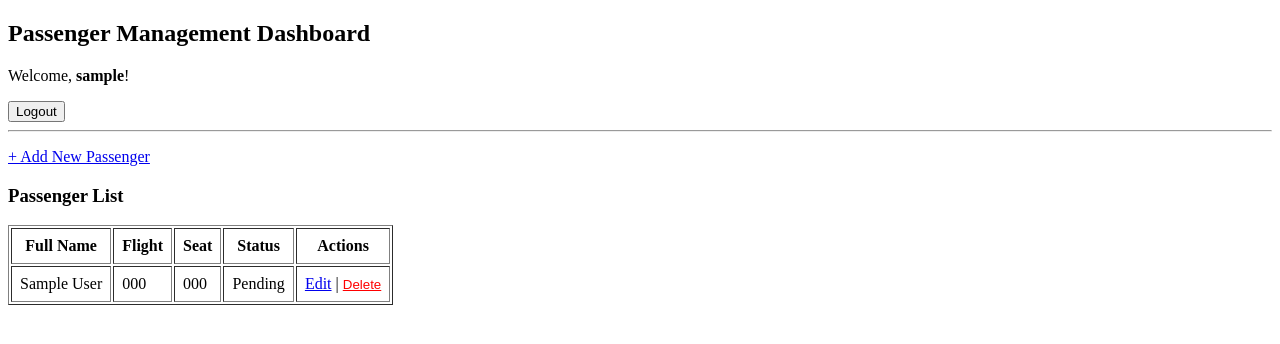
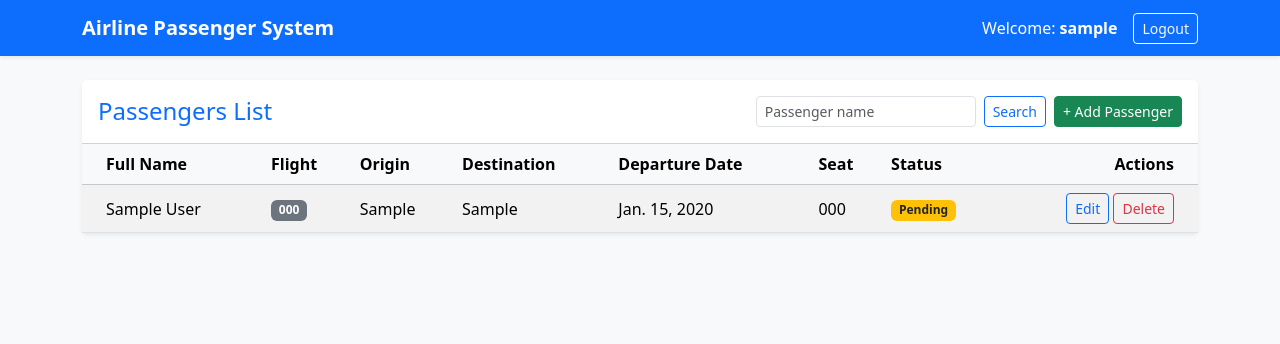
Before and after one commit to jeancacr98/x26123495_project_swd, a Django app: page / in a window 1280 px wide. Shown: the top 344 px of the page. Run offline with Django 5.2, Linux system fonts and the light colour scheme; a user stored in the database is signed in; tables that the repository leaves empty hold one stand-in row (values such as "Sample post").

Commit message:
Flight changes as a second table in the database

```diff
--- a/flights/admin.py
+++ b/flights/admin.py
@@ -1,7 +1,9 @@
 from django.contrib import admin
 from .models import Passenger
+from .models import Flight
 
 #Admin panel
 
 #Built-in Django Admin interface using the model created
+admin.site.register(Flight)
 admin.site.register(Passenger)
--- a/flights/models.py
+++ b/flights/models.py
@@ -1,34 +1,73 @@
 from django.db import models
 from django.core.validators import RegexValidator
 
-# Database models for the flights application.
-class Passenger (models.Model):
+#INPUT SANITIZATION
+#Validate only letters
+LETTERS_VALIDATOR = RegexValidator(
+    regex=r'^[a-zA-Z\sáéíóúÁÉÍÓÚñÑ]+$',
+    message='Only letters and spaces are allowed. No special characters or numbers.'
+)
 
-    #Predefined status to prevent string injection
+#Validate letters and numbers
+ALPHANUMERIC_VALIDATOR = RegexValidator(
+    regex=r'^[a-zA-Z0-9]+$',
+    message='Only letters and numbers are allowed. No special characters, symbols, or spaces.'
+)
+
+class Flight(models.Model):
+    flight_number = models.CharField(
+        max_length=20,
+        unique=True,
+        validators=[ALPHANUMERIC_VALIDATOR],
+        help_text="Unique alphanumeric flight code (e.g., EI105)."
+    )
+    origin = models.CharField(
+        max_length=100,
+        validators=[LETTERS_VALIDATOR],
+        help_text="Departure city (e.g., Dublin)."
+    )
+    destination = models.CharField(
+        max_length=100,
+        validators=[LETTERS_VALIDATOR],
+        help_text="Arrival city (e.g., Madrid)."
+    )
+    departure_date = models.DateField(
+        help_text="Scheduled departure date."
+    )
+
+    def __str__(self):
+        return f"{self.flight_number} ({self.origin} -> {self.destination})"
+
+
+class Passenger(models.Model):
     STATUS_CHOICES = [
         ('Pending', 'Pending'),
         ('Boarded', 'Boarded'),
         ('Cancelled', 'Cancelled'),
     ]
 
-    #Input Sanitization, no special characters or numbers
-    letters_validator = RegexValidator(
-        regex=r'^[a-zA-Z\sáéíóúÁÉÍÓÚñÑ]+$',
-        message='Only letters and spaces are allowed. No special characters or numbers.'
+    flight = models.ForeignKey(
+        Flight,
+        on_delete=models.CASCADE,
+        related_name='passengers',
+        help_text="Select the assigned flight."
+    )
+    full_name = models.CharField(
+        max_length=150,
+        validators=[LETTERS_VALIDATOR],
+        help_text="Passenger's full legal name."
+    )
+    seat_number = models.CharField(
+        max_length=10,
+        validators=[ALPHANUMERIC_VALIDATOR],
+        help_text="Assigned seat code (e.g., 14B)."
+    )
+    status = models.CharField(
+        max_length=20,
+        choices=STATUS_CHOICES,
+        default='Pending',
+        help_text="Current boarding status of the passenger."
     )
 
-    #Input Sanitization, no special characters, symbols, or spaces
-    alphanumeric_validator = RegexValidator(
-        regex=r'^[a-zA-Z0-9]+$',
-        message='Only letters and numbers are allowed. No special characters, symbols, or spaces.'
-    )
-
-    #Passenger inputs with max length, one input with options applying the validators created
-    full_name = models.CharField(max_length=30, validators=[letters_validator])
-    flight_number = models.CharField(max_length=5, validators=[alphanumeric_validator])
-    seat_number = models.CharField(max_length=3, validators=[alphanumeric_validator])
-    status = models.CharField(max_length=10, choices=STATUS_CHOICES, default='Pending')
-
-    #Passenger info string
     def __str__(self):
-        return f"{self.full_name} - {self.flight_number} ({self.seat_number})"
+        return f"{self.full_name} - {self.flight.flight_number} ({self.seat_number})"
--- /dev/null
+++ b/flights/templates/base.html
@@ -0,0 +1,43 @@
+<!DOCTYPE html>
+<html lang="en">
+<head>
+    <meta charset="UTF-8">
+    <meta name="viewport" content="width=device-width, initial-scale=1.0">
+    <title>{% block title %}Flight Management System{% endblock %}</title>
+    <!-- Bootstrap 5.3 CSS -->
+    <link href="https://cdn.jsdelivr.net/npm/bootstrap@5.3.3/dist/css/bootstrap.min.css"
+          rel="stylesheet"
+          integrity="sha384-QWTKZyjpPEjISv5WaRU9OFeRpok6YctnYmDr5pNlyT2bRjXh0JMhjY6hW+ALEwIH"
+          crossorigin="anonymous">
+</head>
+<body class="bg-light">
+
+    <!-- Top Navigation Bar (only for users authenticated) -->
+    {% if user.is_authenticated %}
+    <nav class="navbar navbar-expand-lg navbar-dark bg-primary shadow-sm mb-4">
+        <div class="container">
+            <a class="navbar-brand fw-bold" href="{% url 'dashboard' %}">Airline Passenger System</a>
+            <div class="d-flex align-items-center text-white">
+                <span class="me-3">Welcome: <strong>{{ request.user.username }}</strong></span>
+                <!-- Secure POST Logout Form -->
+                <form method="post" action="{% url 'logout' %}" class="m-0">
+                    {% csrf_token %}
+                    <button type="submit" class="btn btn-outline-light btn-sm">Logout</button>
+                </form>
+            </div>
+        </div>
+    </nav>
+    {% endif %}
+
+    <!-- Main Content Container -->
+    <main class="container">
+        {% block content %}
+        {% endblock %}
+    </main>
+
+    <!-- Bootstrap 5.3 JS -->
+    <script src="https://cdn.jsdelivr.net/npm/bootstrap@5.3.3/dist/js/bootstrap.bundle.min.js"
+            integrity="sha384-YvpcrYf0tY3lHB60NNkmXc5s9fDVZLESaAA55NDzOxhy9GkcIdslK1eN7N6jIeHz"
+            crossorigin="anonymous"></script>
+</body>
+</html>
--- a/flights/templates/pages/dashboard.html
+++ b/flights/templates/pages/dashboard.html
@@ -1,62 +1,86 @@
-<!DOCTYPE html>
-<html lang="en">
+{% extends 'base.html' %}
 
-<head>
-    <meta charset="UTF-8">
-    <title>Flight System - Dashboard</title>
-</head>
+{% block title %}Dashboard - Flight System{% endblock %}
 
-<body>
-    <h2>Passenger Management Dashboard</h2>
-    <p>Welcome, <strong>{{ request.user.username }}</strong>!</p>
+{% block content %}
+<div class="card shadow-sm border-0">
+    <div class="card-header bg-white py-3 d-flex flex-wrap justify-content-between align-items-center gap-2">
+        <h4 class="mb-0 text-primary">Passengers List</h4>
 
-    <!-- Secure Logout Form -->
-    <form method="post" action="{% url 'logout' %}">
-        {% csrf_token %}
-        <button type="submit">Logout</button>
+        <div class="d-flex gap-2">
+            <!-- Secure Search Form (GET) -->
+            <form method="get" action="{% url 'dashboard' %}" class="d-flex">
+                <input type="text"
+                       name="q"
+                       value="{{ search_query }}"
+                       class="form-control form-control-sm me-2"
+                       placeholder="Passenger name">
+                <button type="submit" class="btn btn-outline-primary btn-sm">Search</button>
+                {% if search_query %}
+                    <a href="{% url 'dashboard' %}" class="btn btn-outline-secondary btn-sm ms-1">Clear</a>
+                {% endif %}
             </form>
 
-    <hr>
+            <!-- RBAC UI Control -->
+            {% if perms.flights.add_passenger %}
+                <a href="{% url 'passenger_create' %}" class="btn btn-success btn-sm">
+                    + Add Passenger
+                </a>
+            {% endif %}
+        </div>
+    </div>
 
-    <!-- Only shows 'Add' button if user has add_passenger permission -->
-    {% if perms.flights.add_passenger %}
-    <p><a href="{% url 'passenger_create' %}">+ Add New Passenger</a></p>
-    {% endif %}
-
-    <h3>Passenger List</h3>
-    <table border="1" cellpadding="8">
-        <thead>
+    <div class="card-body p-0">
+        <div class="table-responsive">
+            <table class="table table-hover table-striped align-middle mb-0">
+                <thead class="table-light">
                     <tr>
-                <th>Full Name</th>
+                        <th class="ps-4">Full Name</th>
                         <th>Flight</th>
+                        <th>Origin</th>
+                        <th>Destination</th>
+                        <th>Departure Date</th>
                         <th>Seat</th>
                         <th>Status</th>
                         {% if perms.flights.change_passenger or perms.flights.delete_passenger %}
-                <th>Actions</th>
+                            <th class="text-end pe-4">Actions</th>
                         {% endif %}
                     </tr>
                 </thead>
                 <tbody>
                     {% for passenger in passengers %}
                         <tr>
-                <td>{{ passenger.full_name }}</td>
-                <td>{{ passenger.flight_number }}</td>
+                            <td class="ps-4 fw-medium">{{ passenger.full_name }}</td>
+                            <td><span class="badge bg-secondary">{{ passenger.flight.flight_number }}</span></td>
+                            <td>{{ passenger.flight.origin }}</td>
+                            <td>{{ passenger.flight.destination }}</td>
+                            <td>{{ passenger.flight.departure_date }}</td>
                             <td>{{ passenger.seat_number }}</td>
-                <td>{{ passenger.status }}</td>
+                            <td>
+                                {% if passenger.status == 'Boarded' %}
+                                    <span class="badge bg-success">Boarded</span>
+                                {% elif passenger.status == 'Cancelled' %}
+                                    <span class="badge bg-danger">Cancelled</span>
+                                {% else %}
+                                    <span class="badge bg-warning text-dark">Pending</span>
+                                {% endif %}
+                            </td>
 
                             {% if perms.flights.change_passenger or perms.flights.delete_passenger %}
-                <td>
+                                <td class="text-end pe-4">
                                     {% if perms.flights.change_passenger %}
-                    <a href="{% url 'passenger_update' passenger.pk %}">Edit</a>
+                                        <a href="{% url 'passenger_update' passenger.pk %}" class="btn btn-outline-primary btn-sm">
+                                            Edit
+                                        </a>
                                     {% endif %}
 
                                     {% if perms.flights.delete_passenger %}
-                    |
-                    <form method="post" action="{% url 'passenger_delete' passenger.pk %}" style="display:inline;"
+                                        <form method="post"
+                                              action="{% url 'passenger_delete' passenger.pk %}"
+                                              class="d-inline"
                                               onsubmit="return confirm('Are you sure you want to delete {{ passenger.full_name|escapejs }}?');">
                                             {% csrf_token %}
-                        <button type="submit"
-                            style="color: red; background: none; border: none; padding: 0; text-decoration: underline; cursor: pointer;">
+                                            <button type="submit" class="btn btn-outline-danger btn-sm">
                                                 Delete
                                             </button>
                                         </form>
@@ -66,11 +90,18 @@
                         </tr>
                     {% empty %}
                         <tr>
-                <td colspan="5">No passengers registered yet.</td>
+                            <td colspan="8" class="text-center py-4 text-muted">
+                                {% if search_query %}
+                                    No passengers found matching "{{ search_query }}".
+                                {% else %}
+                                    No passengers registered yet.
+                                {% endif %}
+                            </td>
                         </tr>
                     {% endfor %}
                 </tbody>
             </table>
-</body>
-
-</html>
+        </div>
+    </div>
+</div>
+{% endblock %}
--- a/flights/views.py
+++ b/flights/views.py
@@ -8,9 +8,19 @@ from .forms import PassengerForm
 
 @login_required
 def dashboard(request):
-    #Dashboard for all the roles
-    passengers = Passenger.objects.all()
-    return render(request, 'pages/dashboard.html', {'passengers': passengers})
+    search_query = request.GET.get('q', '').strip()
+
+    if search_query:
+        passengers = Passenger.objects.select_related('flight').filter(
+            full_name__icontains=search_query
+        )
+    else:
+        passengers = Passenger.objects.select_related('flight').all()
+
+    return render(request, 'pages/dashboard.html', {
+        'passengers': passengers,
+        'search_query': search_query
+    })
 
 
 #Login and permission to create a new passenger
```
Also changed, not shown: flights/forms.py (+8 -3 lines), flights/templates/pages/passenger_form.html (+44 -17 lines), flights/templates/registration/login.html (+32 -23 lines), flights/migrations/0001_initial.py, flights/migrations/0002_alter_passenger_flight_number_and_more.py (deleted). Lines whose indentation alone changed are shown as unchanged.
